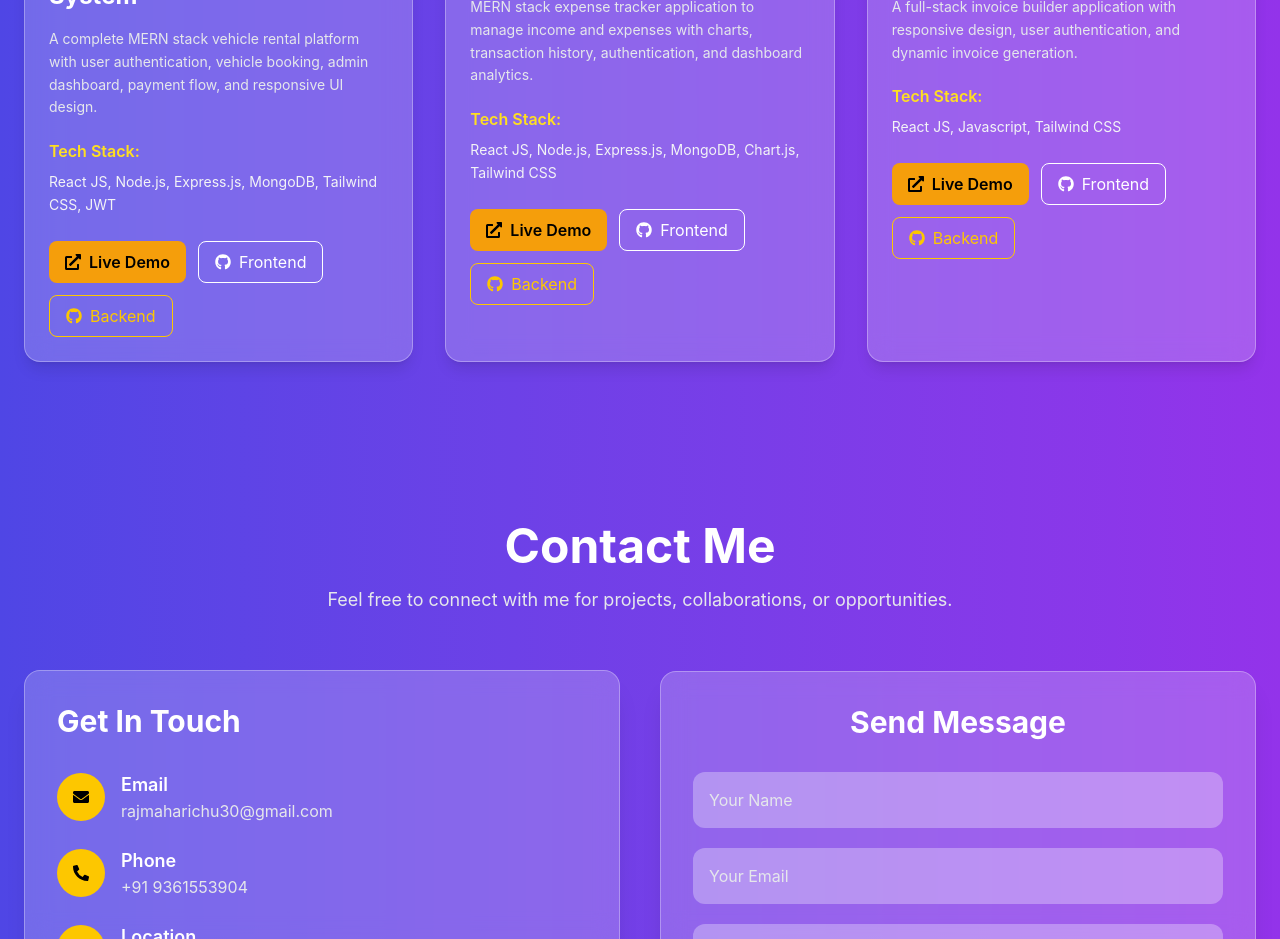
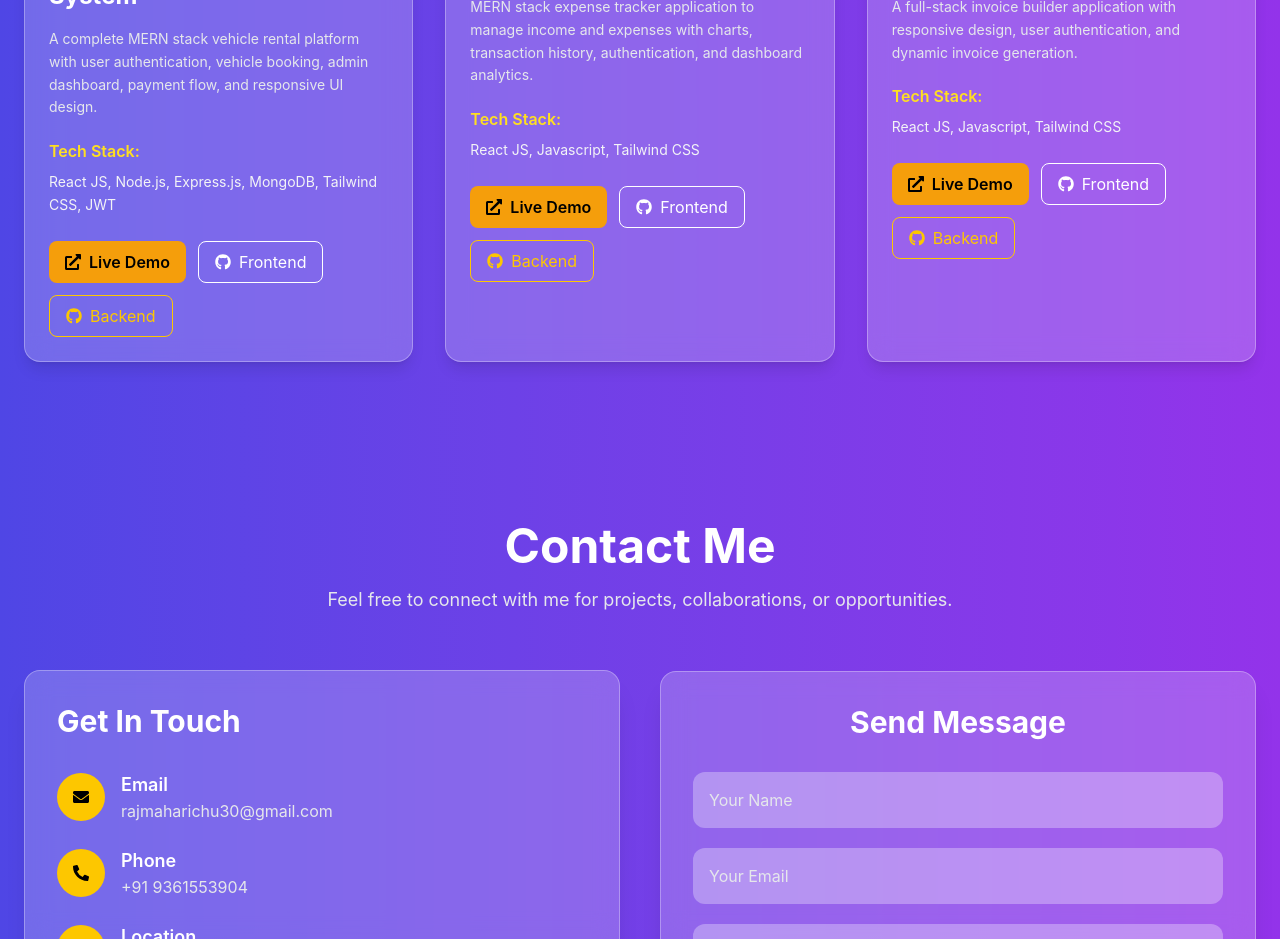
Before and after one commit to MahaProject-Git30/my-portfolio, a React (Vite) app: page / in a window 1280 px wide. Shown: the part 2700-3639 px from the top of the page. Built offline with nearby package versions, Linux system fonts and the light colour scheme.

Commit message:
completed

```diff
--- a/src/components/Projects.jsx
+++ b/src/components/Projects.jsx
@@ -38,7 +38,7 @@ function Projects() {
         "MERN stack expense tracker application to manage income and expenses with charts, transaction history, authentication, and dashboard analytics.",
 
       tech:
-        "React JS, Node.js, Express.js, MongoDB, Chart.js, Tailwind CSS",
+        "React JS, Javascript, Tailwind CSS",
 
       live: "https://smartexpensetrac.netlify.app",
 
```
